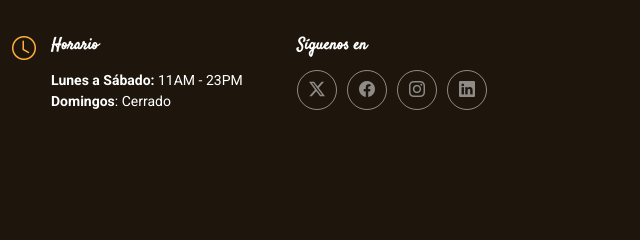
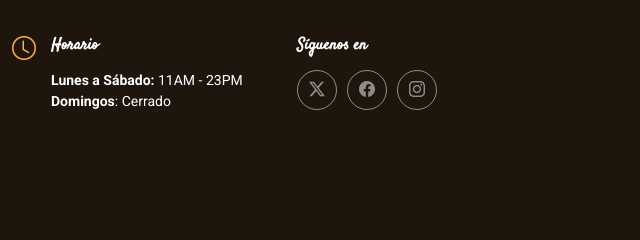
Before and after one commit to Isay-tech/NidodelCraving, a plain HTML site: page docs/index.html in a window 1280 px wide. Shown: the part 1543-1783 px from the top of the page, 640-1280 px from the left. Drawn offline with Linux system fonts and the light colour scheme.

Commit message:
Update index.html

```diff
--- a/docs/index.html
+++ b/docs/index.html
@@ -288,7 +288,6 @@
             <a href="#" class="twitter"><i class="bi bi-twitter-x"></i></a>
             <a href="#" class="facebook"><i class="bi bi-facebook"></i></a>
             <a href="#" class="instagram"><i class="bi bi-instagram"></i></a>
-            <a href="#" class="linkedin"><i class="bi bi-linkedin"></i></a>
           </div>
         </div>
 
```
